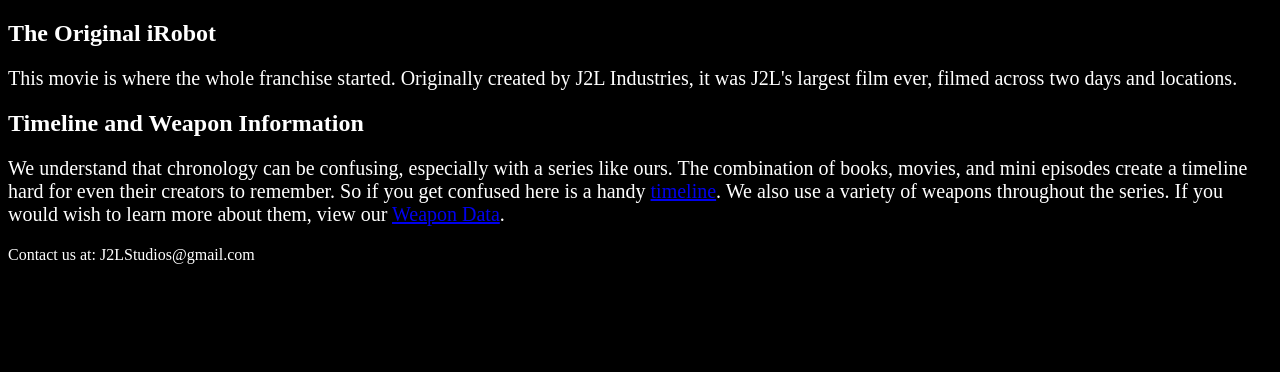
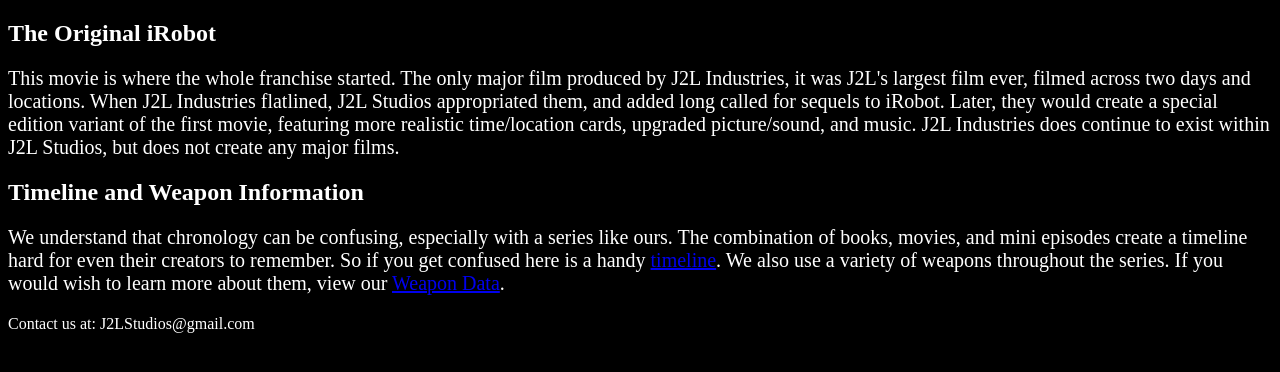
Before and after one commit to connor4561/connor4561.github.io, a Jekyll site: the page index.html, which Jekyll copies as it is, in a window 1280 px wide, cut to the strip 488-860 px from the top of the page. Built offline with Jekyll 4.4.1, drawn with Linux system fonts in a browser that asks for light colours.

Commit message:
Update index.html

```diff
--- a/index.html
+++ b/index.html
@@ -23,7 +23,8 @@
     </div>
     <div class="The History of J2L Studios">
         <h2 style="color:white">The Original iRobot</h2>
-        <p style="font-size:20px; color:white">This movie is where the whole franchise started. Originally created by J2L Industries, it was J2L's largest film ever, filmed across two days and locations.
+        <p style="font-size:20px; color:white">This movie is where the whole franchise started. The only major film produced by J2L Industries, it was J2L's largest film ever, filmed across two days and locations. When J2L Industries flatlined, J2L Studios appropriated them, and added long called for sequels to iRobot.
+            Later, they would create a special edition variant of the first movie, featuring more realistic time/location cards, upgraded picture/sound, and music. J2L Industries does continue to exist within J2L Studios, but does not create any major films.
     </div>
 
     <div>
```
